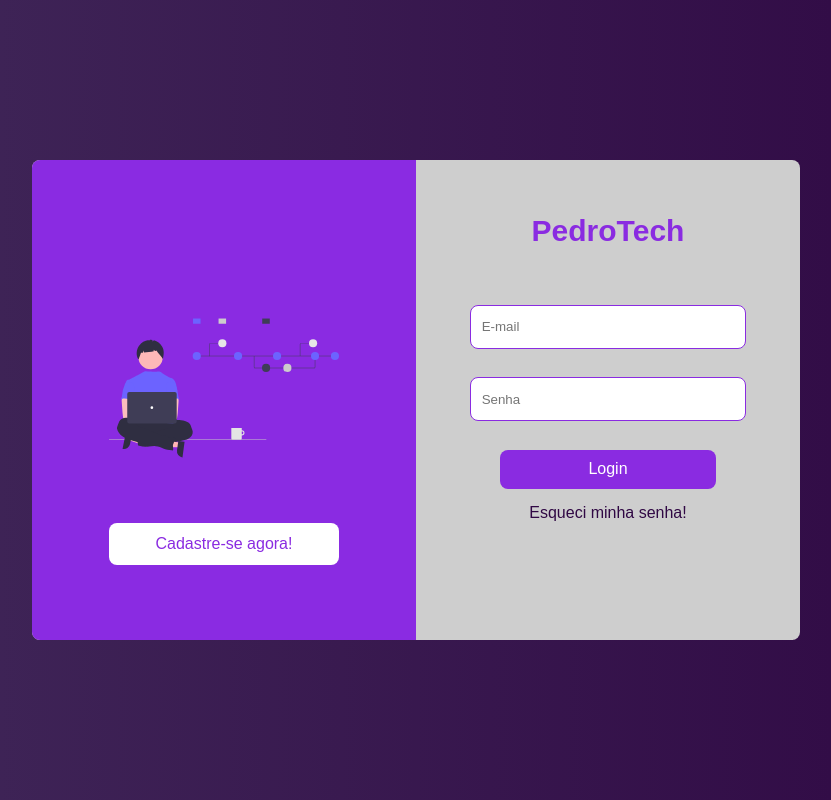
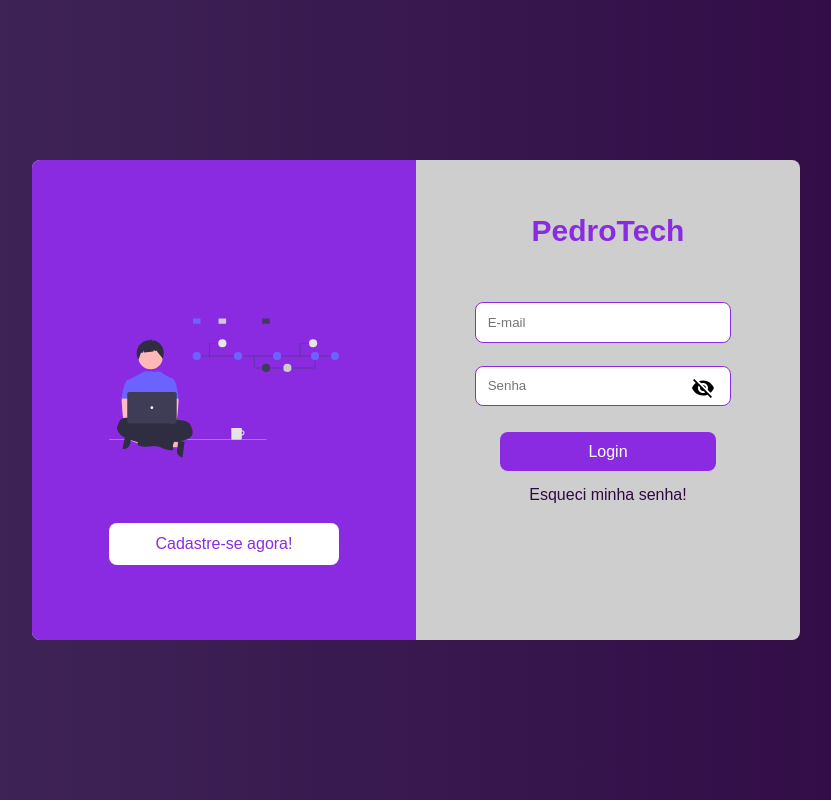
Before and after one commit to holodniak/simple-login-screen, a React (Create React App) app: page / in a window 1280 px wide. Shown: the whole page, without its empty margins (224-1055 px from the left). Built offline with nearby package versions, Linux system fonts and the light colour scheme.

Commit message:
small changes with icon password

```diff
--- a/package.json
+++ b/package.json
@@ -3,6 +3,8 @@
   "version": "0.1.0",
   "private": true,
   "dependencies": {
+    "@material-ui/core": "^4.12.3",
+    "@material-ui/icons": "^4.11.2",
     "@testing-library/jest-dom": "^5.11.4",
     "@testing-library/react": "^11.1.0",
     "@testing-library/user-event": "^12.1.10",
--- a/src/components/FormLogin.jsx
+++ b/src/components/FormLogin.jsx
@@ -1,7 +1,9 @@
-import React from "react";
+import React, { useState } from "react";
 import styled, { css } from "styled-components";
 import Input from "./Input";
 import Button from "./Button";
+import VisibilityOffIcon from "@material-ui/icons/VisibilityOff";
+import VisibilityIcon from "@material-ui/icons/Visibility";
 
 const BoxActions = styled.div`
   height: 68%;
@@ -33,10 +35,42 @@ const ForgotPassword = styled.a`
 `;
 
 export default function FormLogin(props) {
+  const [isVisible, setIsVisible] = useState(false);
+
+  const visible = () => {
+    setIsVisible(!isVisible);
+  };
   return (
     <BoxActions isClicked={props.isClicked}>
       <Input placeholder="E-mail" type="text" margin="4%"></Input>
-      <Input placeholder="Senha" type="password" margin="4%"></Input>
+      <Input
+        placeholder="Senha"
+        type={isVisible ? "text" : "password"}
+        margin="4%"
+        icon={
+          isVisible ? (
+            <VisibilityIcon
+              style={{
+                position: "absolute",
+                right: "13%",
+                top: "34%",
+                cursor: "pointer",
+              }}
+              onClick={visible}
+            />
+          ) : (
+            <VisibilityOffIcon
+              style={{
+                position: "absolute",
+                right: "13%",
+                top: "34%",
+                cursor: "pointer",
+              }}
+              onClick={visible}
+            />
+          )
+        }
+      ></Input>
       <Button text="Login"></Button>
       <ForgotPassword>Esqueci minha senha!</ForgotPassword>
     </BoxActions>
--- a/src/components/Input.jsx
+++ b/src/components/Input.jsx
@@ -2,21 +2,33 @@ import React from "react";
 import styled from "styled-components";
 
 const Input = styled.input`
-  width: 70%;
-  height: 6%;
+  width: 80%;
   position: relative;
   background: #fff;
-  padding: 3%;
+  padding: 4%;
   border-radius: 8px;
   border: 1px solid #8a2be1;
+  margin: 1%;
+`;
+
+const GroupInput = styled.div`
+  position: relative;
+  width: 80%;
+  align-items: center;
+  justify-content: center;
+  margin-left: auto;
+  margin-right: auto;
 `;
 
 export default function Inputs(props) {
   return (
-    <Input
-      type={props.type}
-      placeholder={props.placeholder}
-      style={{ margin: props.margin }}
-    ></Input>
+    <GroupInput>
+      <Input
+        type={props.type}
+        placeholder={props.placeholder}
+        style={{ margin: props.margin }}
+      ></Input>
+      {props.icon && props.icon}
+    </GroupInput>
   );
 }
```
Also changed, not shown: 1 other file (tests, documents, lock files or other folders).
